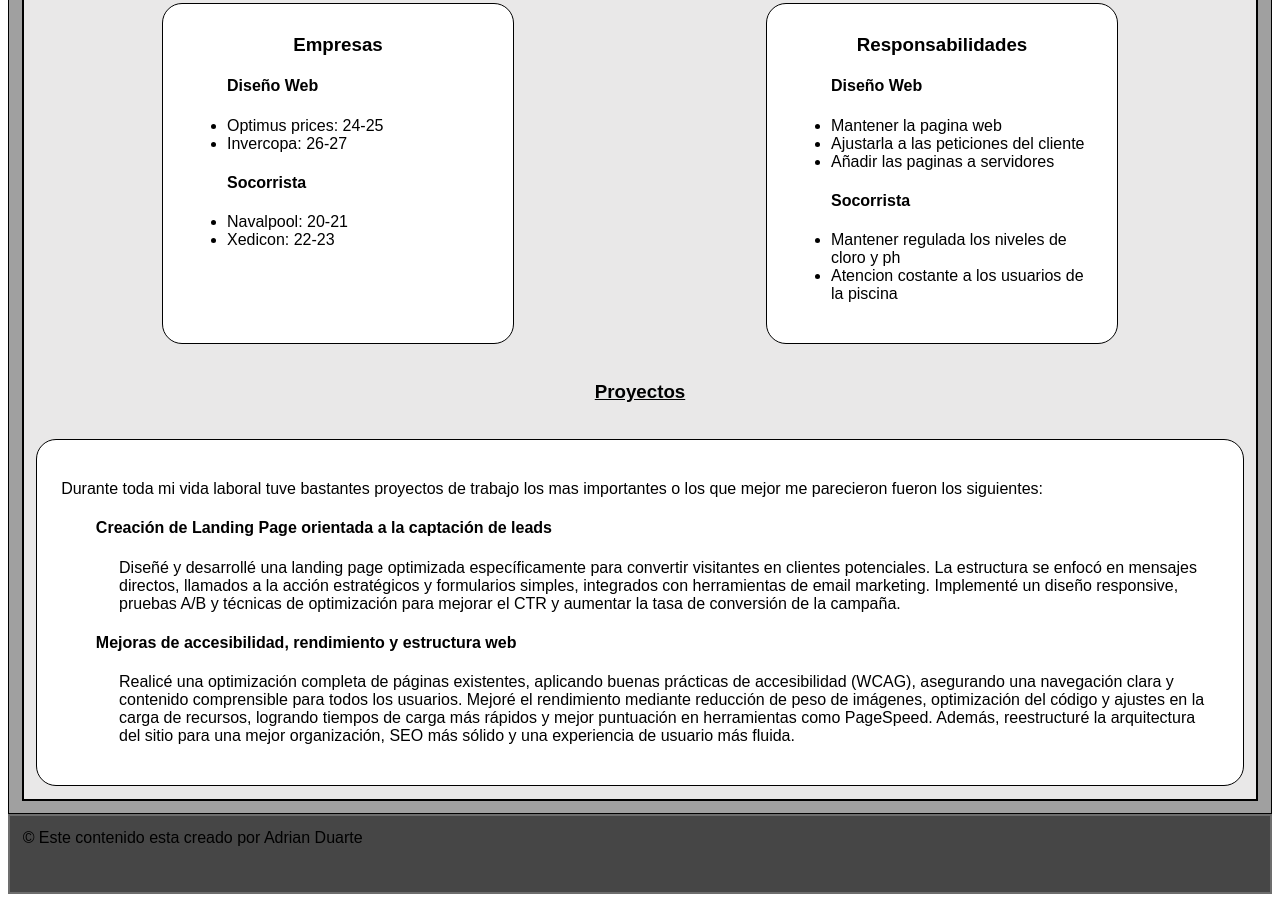
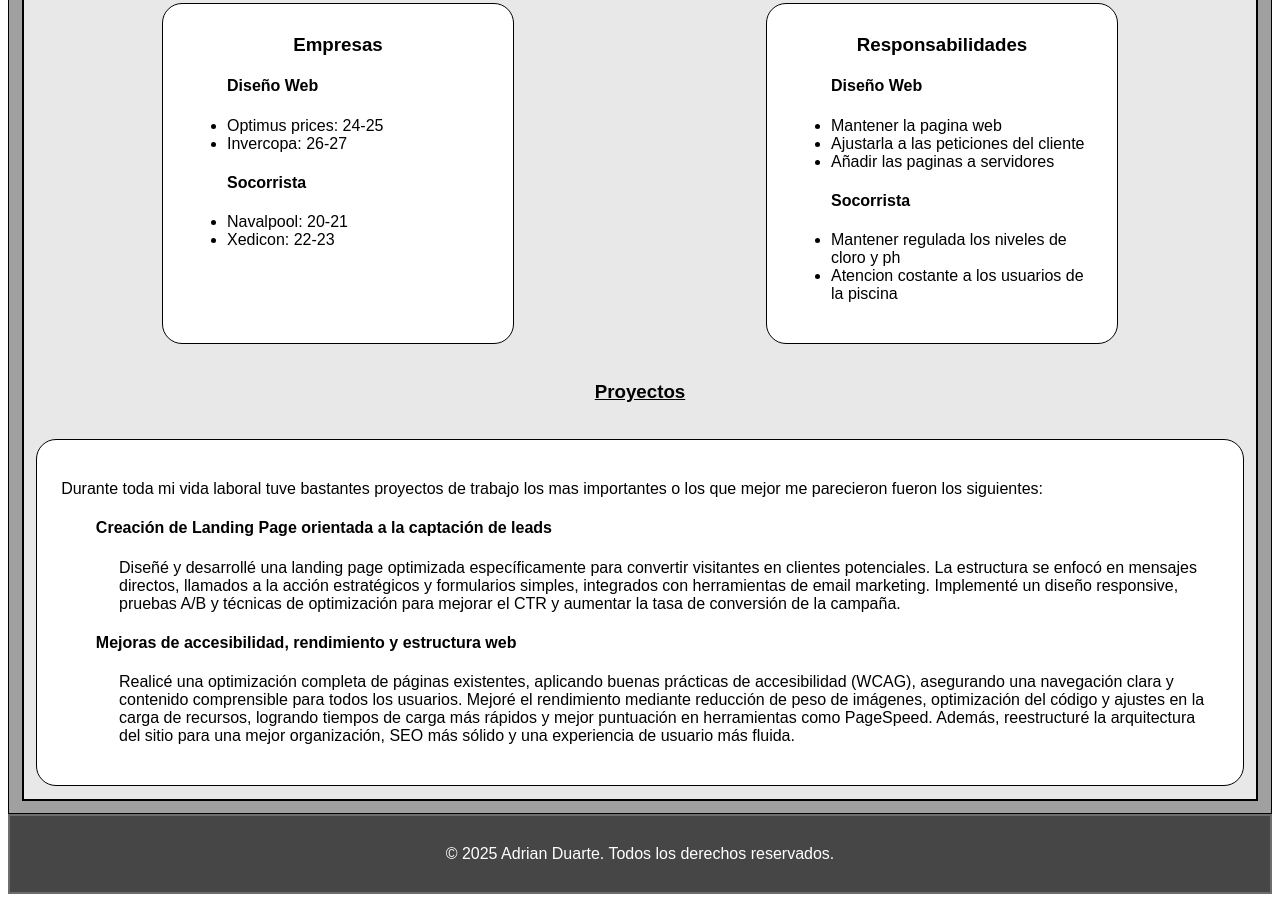
Before and after one commit to duarteadrianquijada-hub/Pratica-RA-1, a plain HTML site: page Trabajos.html in a window 1280 px wide. Shown: the part 597-1499 px from the top of the page. Drawn offline with Linux system fonts and the light colour scheme.

Commit message:
Update footer copyright notice and year

```diff
--- a/Trabajos.html
+++ b/Trabajos.html
@@ -98,6 +98,6 @@
         </div>
       </div>
     </div>
-    <footer>© Este contenido esta creado por Adrian Duarte</footer>
+    <footer><p>© 2025 Adrian Duarte. Todos los derechos reservados.</p></footer>
   </body>
 </html>
```
